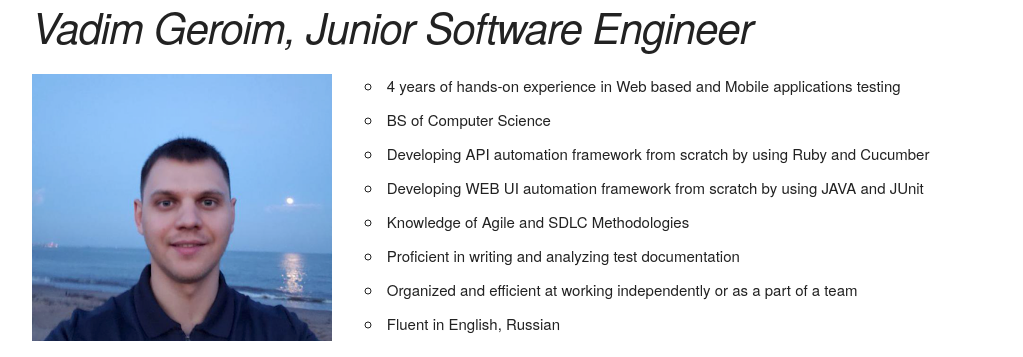
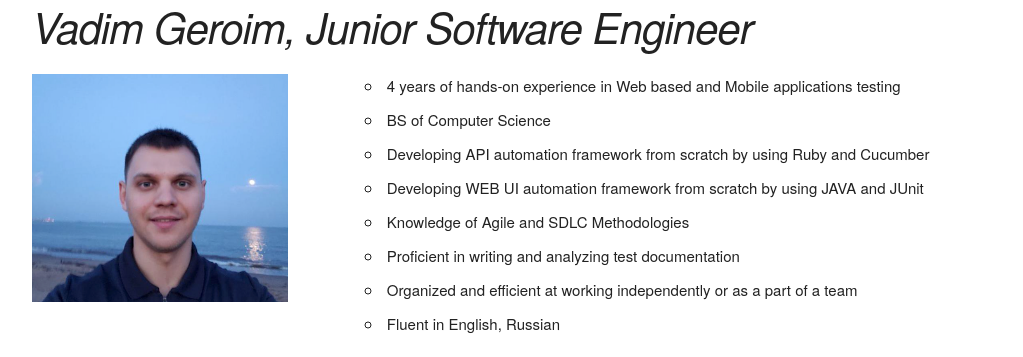
Before and after one commit to qatutor/cv, a plain HTML site: page index.html in a window 1280 px wide. Shown: the top 357 px of the page, without its empty margins (128-1151 px from the left). Drawn offline with Linux system fonts and the light colour scheme.

Commit message:
update cv

```diff
--- a/index.html
+++ b/index.html
@@ -11,7 +11,7 @@
 		<h2><em>Vadim Geroim, Junior Software Engineer</em></h2>
 		<div class="row">
 			<div class="four columns">
-				<img src="images/vadim.png" alt="[Photo]" width="300" />
+				<img src="images/vadim.png" alt="[Photo]" width="256" />
 			</div>
 			<div class="eight columns">
 				<ul>
```
